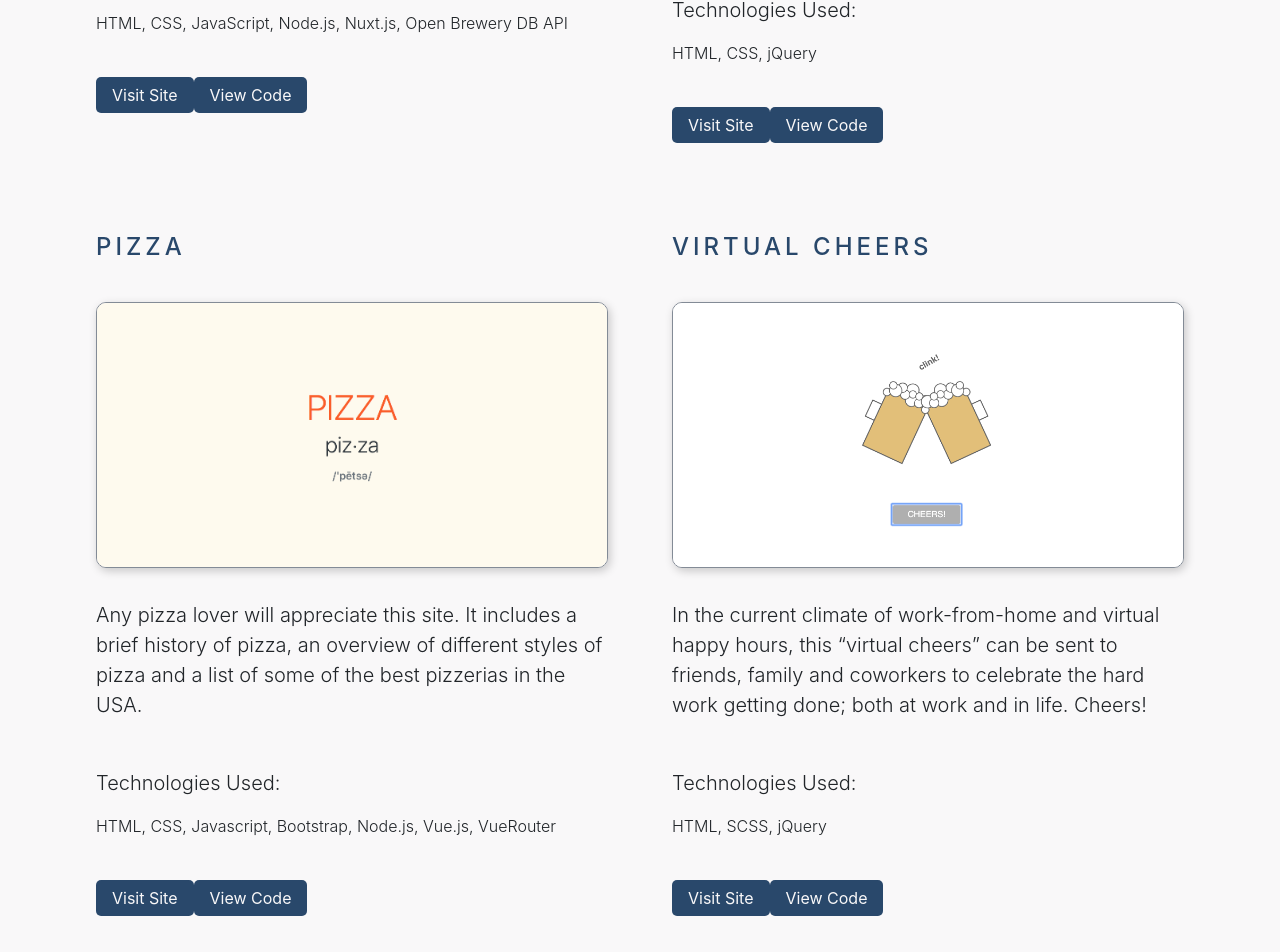
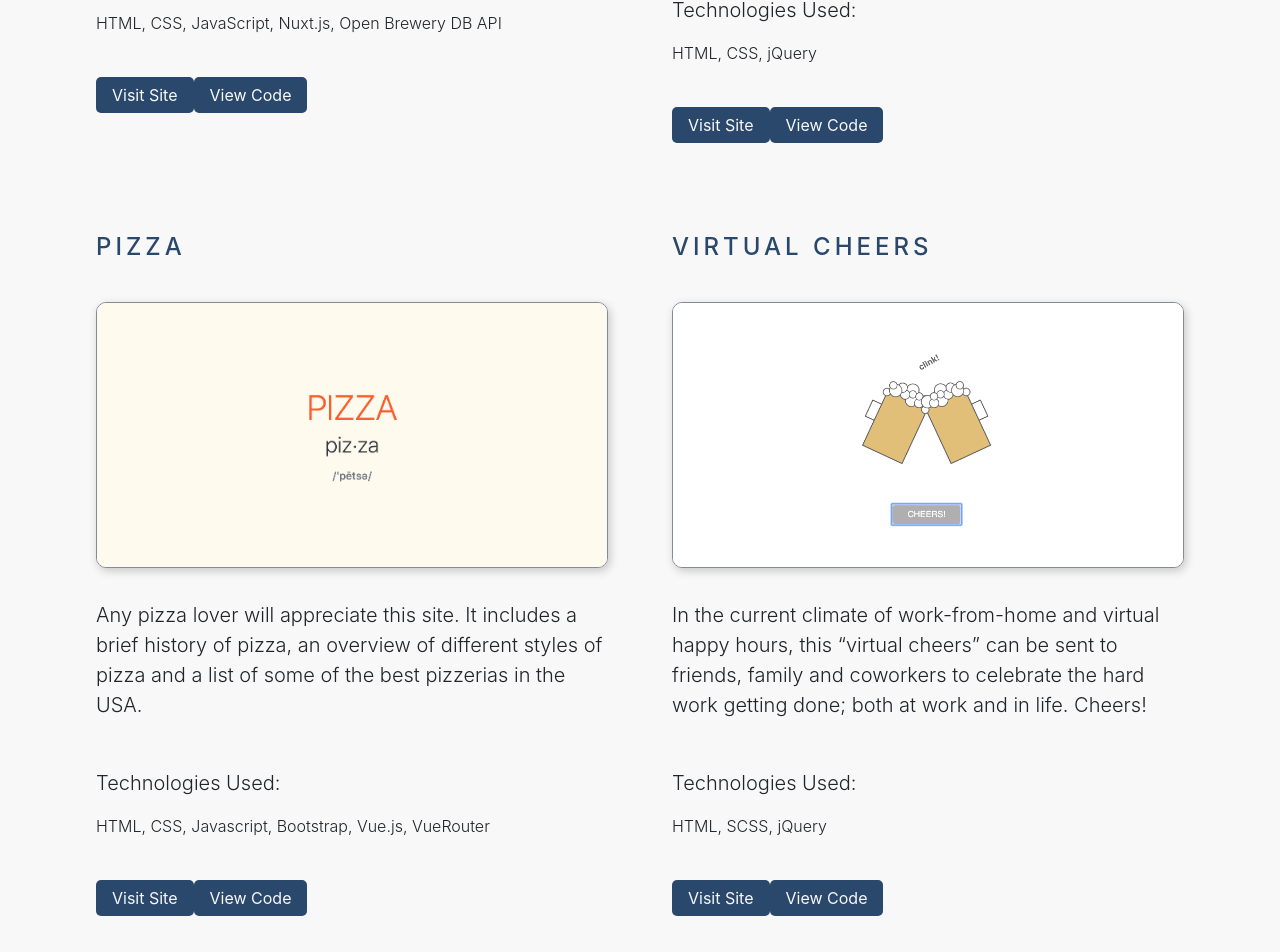
Before and after one commit to kcbelford/front-end-dev-portfolio, a Nuxt app: page / in a window 1280 px wide. Shown: the part 2373-3325 px from the top of the page. Built offline with nearby package versions, Linux system fonts and the light colour scheme.

Commit message:
remove node.js

```diff
--- a/components/main.vue
+++ b/components/main.vue
@@ -45,7 +45,7 @@ export default {
           image: require('~/static/find-my-brewery.png'),
           alt: 'screen shot of find my brewery website',
           description: 'Every craft beer enthusiast should have a brewery they can call their own. This site was created to aid in that discovery. With the use of the Open Brewery DB API, users can search via keyword, city or brewery name to find their new favorite brewery.',
-          technologies: 'HTML, CSS, JavaScript, Node.js, Nuxt.js, Open Brewery DB API',
+          technologies: 'HTML, CSS, JavaScript, Nuxt.js, Open Brewery DB API',
           site: 'https://find-my-brewery.netlify.app/',
           code: 'https://github.com/kcbelford/find-my-brewery-gh'
         },
@@ -65,7 +65,7 @@ export default {
           image: require('~/static/pizza.png'),
           alt: 'screen shot of pizza website',
           description: 'Any pizza lover will appreciate this site. It includes a brief history of pizza, an overview of different styles of pizza and a list of some of the best pizzerias in the USA.',
-          technologies: 'HTML, CSS, Javascript, Bootstrap, Node.js, Vue.js, VueRouter',
+          technologies: 'HTML, CSS, Javascript, Bootstrap, Vue.js, VueRouter',
           site: 'https://piz-za.netlify.app/',
           code: 'https://github.com/kcbelford/pizza-gh'
         },
```
